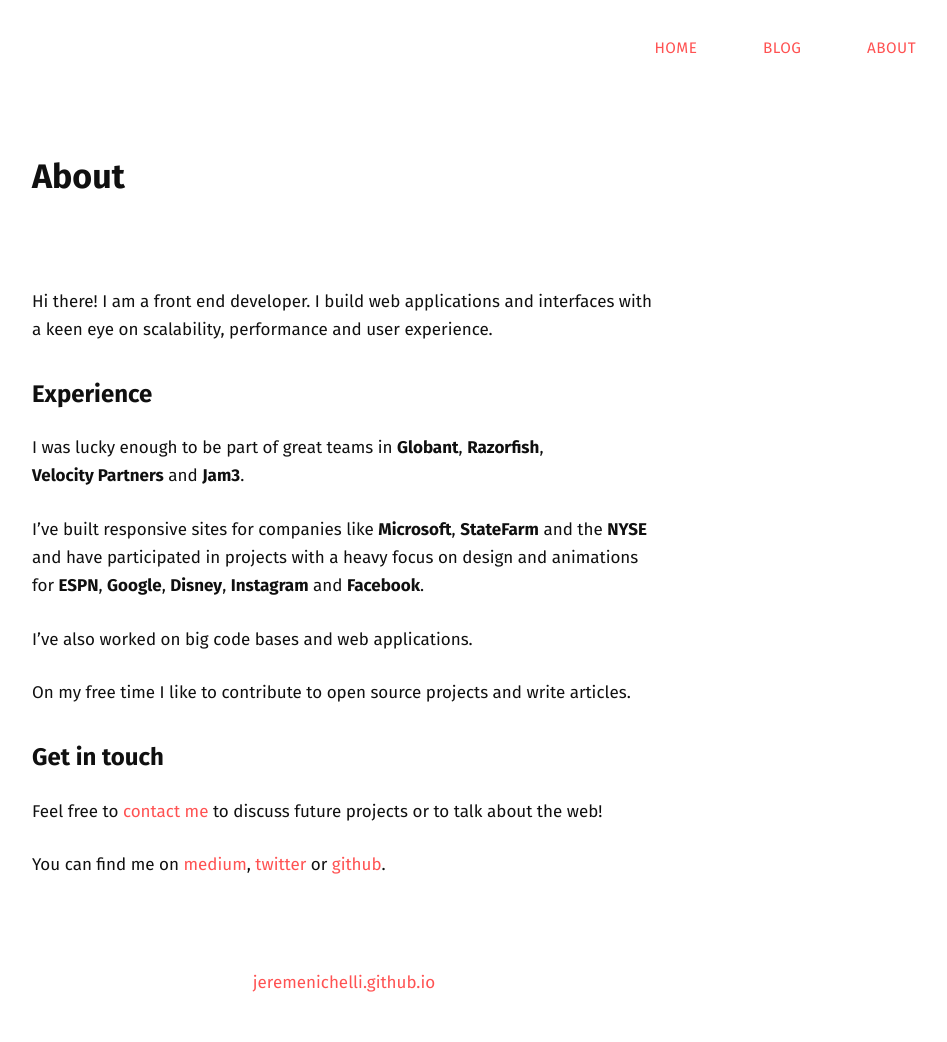
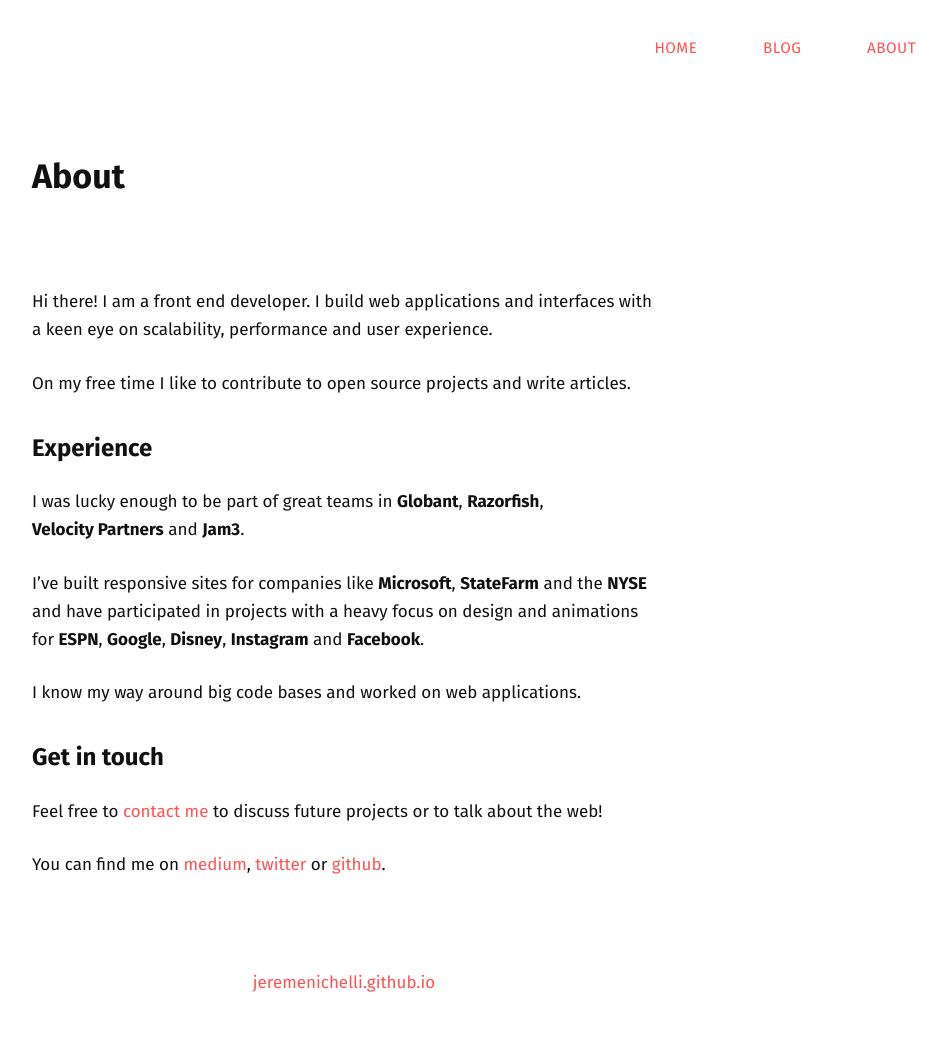
Before and after one commit to jeremenichelli/jeremenichelli.github.io, a Jekyll site: the page built from about/index.md, in a window 1280 px wide. Shown: the whole page, without its empty margins (296-1243 px from the left). Built offline with Jekyll 4.4.1, drawn with Linux system fonts in a browser that asks for light colours.

Commit message:
Structure change for about section

```diff
--- a/about/index.md
+++ b/about/index.md
@@ -4,6 +4,8 @@
 type: about
 resume: Hi there! I am a front end developer. I build web applications and interfaces with a keen eye on scalability, performance and user experience.
 ---
+
+On my free time I like to contribute to open source projects and write articles.
 
 
 ## Experience
@@ -12,9 +14,7 @@
 
 I've built responsive sites for companies like **Microsoft**, **StateFarm** and the **NYSE** and have participated in projects with a heavy focus on design and animations for **ESPN**, **Google**, **Disney**, **Instagram** and **Facebook**.
 
-I've also worked on big code bases and web applications.
-
-On my free time I like to contribute to open source projects and write articles.
+I know my way around big code bases and worked on web applications.
 
 ## Get in touch
 
```
